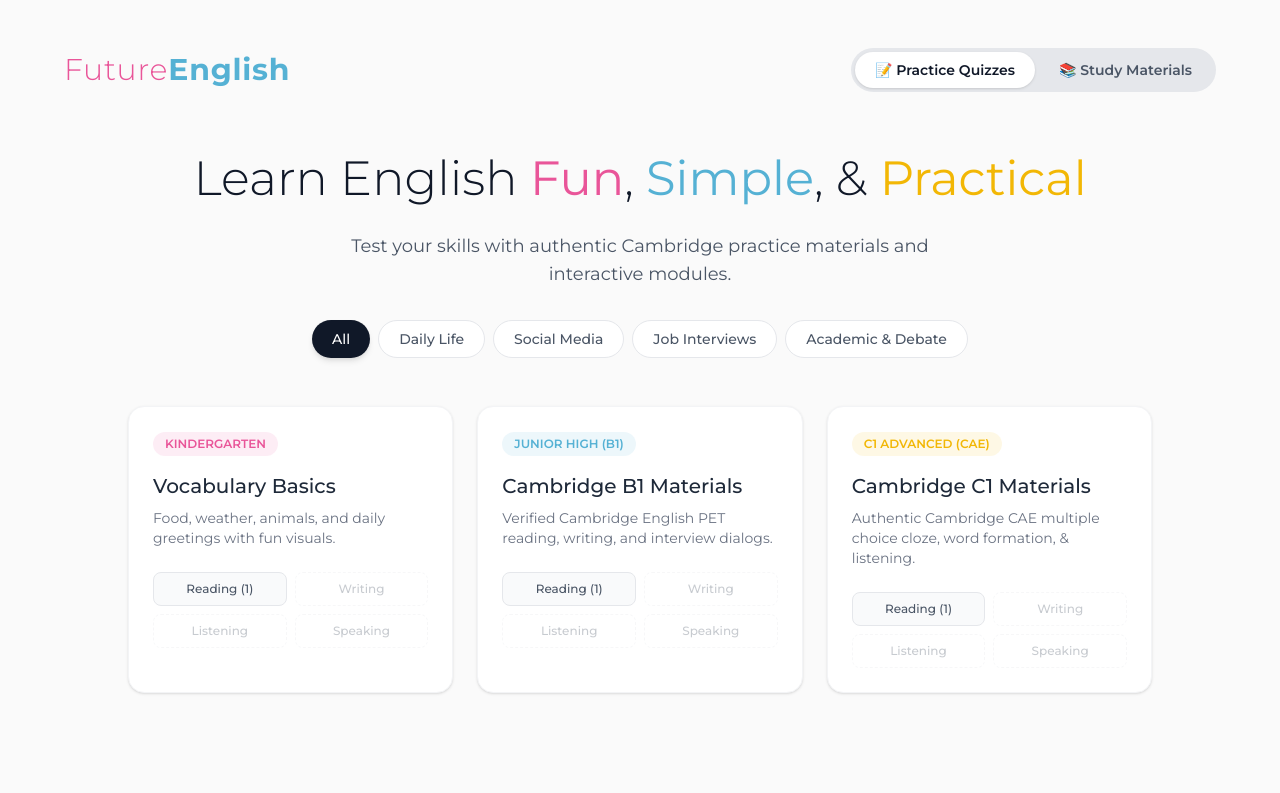
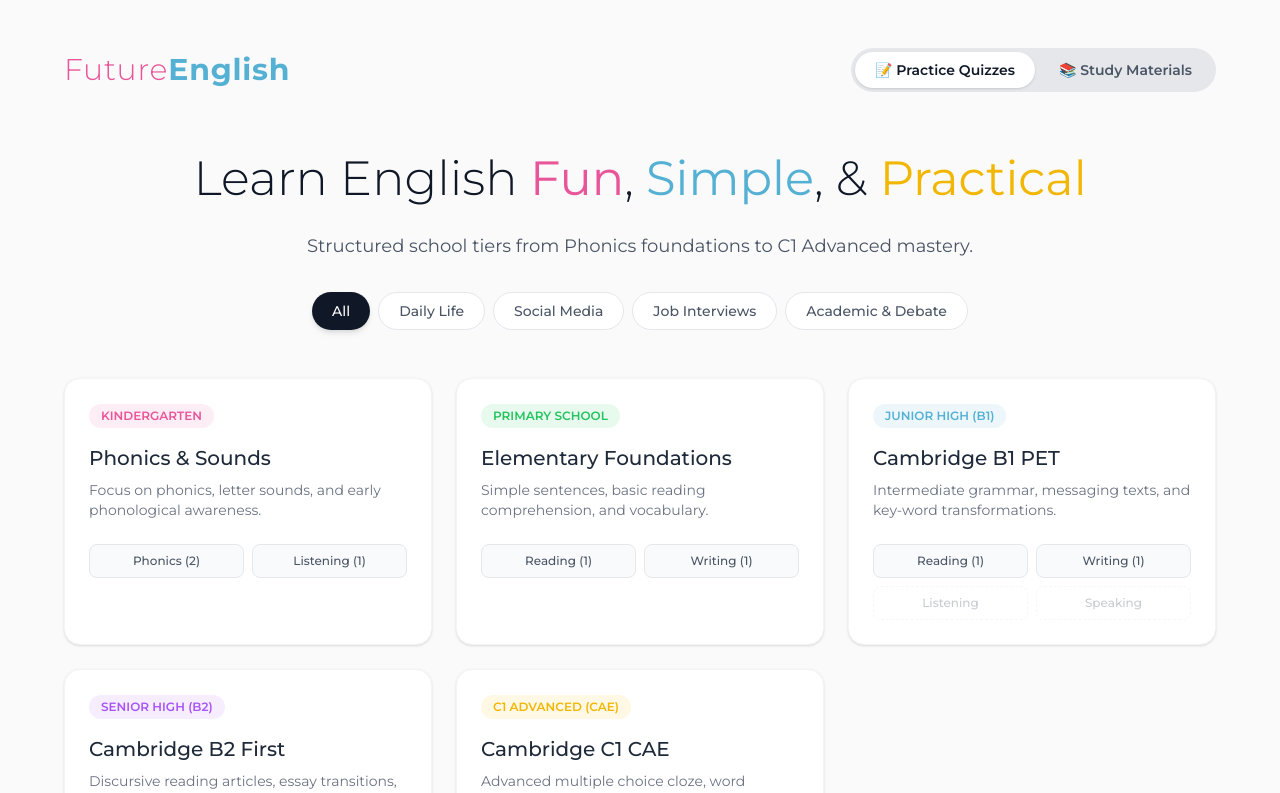
Before and after one commit to KBoer25/future-english-frontend, a Next.js app: page / in a window 1280 px wide. Shown: the top 793 px of the page. Built offline with nearby package versions, Linux system fonts and the light colour scheme.

Commit message:
Added Primary and Senior High tiers, refocused Kindergarten to phonics

```diff
--- a/app/page.tsx
+++ b/app/page.tsx
@@ -33,28 +33,97 @@ export default function Home() {
 
   const topics = ["All", "Daily Life", "Social Media", "Job Interviews", "Academic & Debate"];
 
-  // Quiz Materials
+  // Comprehensive Quizzes across all school tiers
   const materials: Record<string, ModuleData> = {
-    "Kindergarten-Reading": {
-      title: "Kindergarten: Weather & Basic Words",
-      image: "☀️",
+    // ================= KINDERGARTEN (Phonics Focus) =================
+    "Kindergarten-Phonics": {
+      title: "Kindergarten: Letter Sounds & Phonics",
+      image: "🔤",
       category: "Daily Life",
-      source: "Basic EFL Standard",
+      source: "Early Years Phonics Standard",
       questions: [
         {
           id: 1,
-          prompt: "Look at the picture ☀️. What is the weather like today?",
+          prompt: "What sound does the letter 'S' make at the beginning of 'Snake'?",
           options: [
-            { label: "It is Sunny", isCorrect: true },
-            { label: "It is Rainy", isCorrect: false },
-            { label: "It is Cold", isCorrect: false },
+            { label: "Ssss...", isCorrect: true },
+            { label: "Mmmm...", isCorrect: false },
+            { label: "Buh-buh...", isCorrect: false },
           ],
-          explanation: "The sun icon ☀️ means it is Sunny!",
+          explanation: "The letter S makes a hissing 'Ssss' sound like a snake!",
+        },
+        {
+          id: 2,
+          prompt: "Which word starts with the short 'A' sound (/æ/), like in 'Apple'?",
+          options: [
+            { label: "Cat", isCorrect: true },
+            { label: "Dog", isCorrect: false },
+            { label: "Sun", isCorrect: false },
+          ],
+          explanation: "The word 'Cat' uses the short 'A' sound (/æ/).",
         },
       ],
     },
+    "Kindergarten-Listening": {
+      title: "Kindergarten: Auditory Rhymes & Sounds",
+      image: "🎵",
+      category: "Daily Life",
+      source: "Early Years Phonological Awareness",
+      questions: [
+        {
+          id: 1,
+          prompt: "Which word rhymes with 'Cat'?",
+          options: [
+            { label: "Hat", isCorrect: true },
+            { label: "Dog", isCorrect: false },
+            { label: "Pen", isCorrect: false },
+          ],
+          explanation: "'Cat' and 'Hat' share the same ending '-at' sound rhyme.",
+        },
+      ],
+    },
+
+    // ================= PRIMARY SCHOOL (Elementary A1-A2) =================
+    "Primary-Reading": {
+      title: "Primary School: Short Stories & Sentences",
+      image: "📚",
+      category: "Daily Life",
+      source: "Elementary ESL Standard",
+      questions: [
+        {
+          id: 1,
+          prompt: 'Story excerpt: "Leo loves to paint pictures of blue oceans and green trees." What does Leo like to do?',
+          options: [
+            { label: "Paint pictures", isCorrect: true },
+            { label: "Play soccer", isCorrect: false },
+            { label: "Read books", isCorrect: false },
+          ],
+          explanation: "The text states that Leo loves to paint pictures.",
+        },
+      ],
+    },
+    "Primary-Writing": {
+      title: "Primary School: Basic Sentence Building",
+      image: "✏️",
+      category: "Daily Life",
+      source: "Elementary ESL Standard",
+      questions: [
+        {
+          id: 1,
+          prompt: "Choose the correct pronoun: '____ is my best friend. Her name is Anna.'",
+          options: [
+            { label: "She", isCorrect: true },
+            { label: "He", isCorrect: false },
+            { label: "They", isCorrect: false },
+          ],
+          explanation: "We use 'She' for a female subject ('Her name is Anna').",
+        },
+      ],
+    },
+
+    // ================= JUNIOR HIGH SCHOOL (B1 Preliminary) =================
     "Junior High-Reading": {
-      title: "Junior High: Cambridge B1 Reading Comprehension",
+      title: "Junior High: Cambridge B1 Reading",
       image: "📱",
       category: "Social Media",
       source: "Cambridge Assessment English (PET)",
@@ -64,13 +133,67 @@ export default function Home() {
           prompt: 'Message from Stefan: "We\'re outside the cinema. Text if you\'re going to be late..." What should Peter do?',
           options: [
             { label: "Let Stefan know if he is delayed", isCorrect: true },
-            { label: "Tell Stefan which film he wants to watch", isCorrect: false },
             { label: "Wait for Stefan inside the cinema", isCorrect: false },
           ],
-          explanation: "Stefan explicitly asks Peter to text if he will be late so they can adjust plans.",
+          explanation: "Stefan explicitly asks Peter to text if he will be late.",
         },
       ],
     },
+    "Junior High-Writing": {
+      title: "Junior High: Key Word Transformations",
+      image: "✍️",
+      category: "Daily Life",
+      source: "Cambridge Assessment English (PET)",
+      questions: [
+        {
+          id: 1,
+          prompt: 'Original: "Niko really enjoys playing basketball."\nRewrite: "Niko is very keen _______ basketball."',
+          options: [
+            { label: "on", isCorrect: true },
+            { label: "in", isCorrect: false },
+          ],
+          explanation: "The correct preposition pairing is 'keen on'.",
+        },
+      ],
+    },
+
+    // ================= SENIOR HIGH SCHOOL (B2 First / FCE) =================
+    "Senior High-Reading": {
+      title: "Senior High: B2 Discursive Reading",
+      image: "📰",
+      category: "Academic & Debate",
+      source: "Cambridge B2 First (FCE)",
+      questions: [
+        {
+          id: 1,
+          prompt: 'Article excerpt: "Despite initial skepticism regarding remote learning, educators noted a rise in independent student research." What does this imply?',
+          options: [
+            { label: "People doubted remote learning at first, but students became more independent.", isCorrect: true },
+            { label: "Remote learning failed completely across all schools.", isCorrect: false },
+          ],
+          explanation: "'Skepticism' means doubt, which was later proven wrong by increased independence.",
+        },
+      ],
+    },
+    "Senior High-Writing": {
+      title: "Senior High: B2 Essay Cohesion",
+      image: "📝",
+      category: "Academic & Debate",
+      source: "Cambridge B2 First (FCE)",
+      questions: [
+        {
+          id: 1,
+          prompt: "Which phrase is most appropriate to introduce an additional argument in a formal B2 essay?",
+          options: [
+            { label: "Furthermore, it is worth noting that...", isCorrect: true },
+            { label: "Plus, also and stuff...", isCorrect: false },
+          ],
+          explanation: "'Furthermore' is a formal transitional device suited for B2 essay writing.",
+        },
+      ],
+    },
+
+    // ================= C1 ADVANCED (CAE) =================
     "Advanced-Reading": {
       title: "C1 Advanced: Reading & Use of English",
       image: "📖",
@@ -82,50 +205,65 @@ export default function Home() {
           prompt: 'Part 1 Multiple Choice Cloze (Girls & Technology): "That is the _____ from Britain\'s foremost female engineers."',
           options: [
             { label: "instruction", isCorrect: false },
-            { label: "information", isCorrect: false },
-            { label: "opinion", isCorrect: false },
             { label: "advice", isCorrect: true },
           ],
-          explanation: "Official Cambridge Answer: 'advice' is the correct collocate used in this context.",
+          explanation: "Official Cambridge Answer: 'advice' is the correct collocate used in this context[cite: 1].",
+        },
+      ],
+    },
+    "Advanced-Writing": {
+      title: "C1 Advanced: Word Formation",
+      image: "✒️",
+      category: "Academic & Debate",
+      source: "Cambridge Certificate in Advanced English (CAE)",
+      questions: [
+        {
+          id: 1,
+          prompt: 'Part 3 Word Formation (Freud and Dreams): "Sigmund Freud is regarded as the _____ (FOUND) of psychoanalysis."',
+          options: [
+            { label: "FOUNDER", isCorrect: true },
+            { label: "FOUNDATION", isCorrect: false },
+          ],
+          explanation: "Official Cambridge Answer: Agent noun required for a creator is 'FOUNDER'[cite: 1].",
         },
       ],
     },
   };
 
-  // Study Materials / Reference Guide Data
+  // Study Materials & Reference Guides Data
   const studyGuides: StudyMaterial[] = [
+    {
+      title: "Kindergarten: Phonics & Letter Sounds Guide",
+      level: "Kindergarten",
+      category: "Daily Life",
+      summary: "Essential early childhood phonemic awareness and alphabet sound rules.",
+      content: [
+        "Focus on listening and producing letter sounds (phonemes) before letter names.",
+        "Use auditory matching (e.g., matching words that start with the same sound like 'B-ball' or 'C-cat').",
+        "Introduce simple consonant-vowel-consonant (CVC) blending slowly (e.g., /c/ - /a/ - /t/ = cat)."
+      ]
+    },
+    {
+      title: "Primary School: Building Simple Sentences",
+      level: "Primary School (A1-A2)",
+      category: "Daily Life",
+      summary: "Core structural patterns for elementary learners.",
+      content: [
+        "Subject + Verb + Object structure (e.g., 'I play football').",
+        "Using basic pronouns correctly (he, she, it, they).",
+        "Expanding vocabulary through daily descriptive adjectives (big, small, happy, sad)."
+      ]
+    },
     {
       title: "C1 Advanced: Word Formation Patterns",
       level: "C1 Advanced",
       category: "Academic & Debate",
-      summary: "Mastering prefixes, suffixes, and internal root changes for CAE Part 3.",
+      summary: "Mastering prefixes, suffixes, and internal root changes for CAE Part 3[cite: 1].",
       content: [
-        "Root -> Noun: FOUND ➔ FOUNDER / FOUNDATION",
+        "Root -> Noun: FOUND ➔ FOUNDER / FOUNDATION[cite: 1]",
         "Root -> Adjective: INFLUENCE ➔ INFLUENTIAL",
         "Negative Prefixes: Use un-, dis-, ir-, or mis- (e.g., RELIABLE ➔ UNRELIABLE).",
-        "Always check whether a plural noun is required at the end of the line."
-      ]
-    },
-    {
-      title: "B1 Preliminary: Key Prepositions of Time & Place",
-      level: "Junior High (B1)",
-      category: "Daily Life",
-      summary: "Quick rules for using IN, ON, and AT correctly.",
-      content: [
-        "AT: Specific times (at 5 PM) and exact locations (at the door).",
-        "ON: Days of the week (on Monday) and surfaces (on the table).",
-        "IN: Months, years, centuries, and larger spaces (in London, in July)."
-      ]
-    },
-    {
-      title: "Kindergarten: Daily Sight Words",
-      level: "Kindergarten",
-      category: "Daily Life",
-      summary: "Foundational vocabulary for early learners.",
-      content: [
-        "Greetings: Good morning, hello, goodbye, good night.",
-        "Weather: Sunny, rainy, cloudy, windy, cold, hot.",
-        "Colors & Objects: Apple (A-P-P-L-E), Pencil (P-E-N-C-I-L)."
+        "Always check whether a plural noun is required at the end of the line[cite: 1]."
       ]
     }
   ];
@@ -207,7 +345,7 @@ export default function Home() {
 
                   {selectedOptIdx !== undefined && (
                     <div className="p-5 rounded-2xl bg-blue-50/70 border border-blue-100 text-sm text-blue-900 leading-relaxed">
-                      <span className="font-bold text-blue-950 block mb-1">Source Explanation:</span>
+                      <span className="font-bold text-blue-950 block mb-1">Explanation:</span>
                       {q.explanation}
                     </div>
                   )}
@@ -220,16 +358,14 @@ export default function Home() {
     );
   }
 
-  // MAIN HOMEPAGE VIEW WITH TABS (Quizzes vs Study Materials)
+  // MAIN HOMEPAGE VIEW WITH TABS
   return (
     <main className="min-h-screen bg-[#FAFAFA] text-gray-800 font-sans p-8 relative">
-      {/* Navigation Header */}
       <nav className="max-w-6xl mx-auto flex justify-between items-center py-4 mb-6">
         <h1 className="text-3xl font-light text-[#E95599] tracking-wide">
           Future<span className="font-bold text-[#55b1d4]">English</span>
         </h1>
 
-        {/* Top Tab Switcher */}
         <div className="bg-gray-200 p-1 rounded-full flex gap-1">
           <button
             onClick={() => setActiveTab("quizzes")}
@@ -250,7 +386,6 @@ export default function Home() {
         </div>
       </nav>
 
-      {/* Hero Section */}
       <section className="max-w-4xl mx-auto text-center my-10">
         <h2 className="text-5xl font-light text-gray-900 mb-6 leading-tight">
           Learn English <span className="text-[#E95599] font-normal">Fun</span>,{" "}
@@ -259,8 +394,8 @@ export default function Home() {
         </h2>
         <p className="text-lg text-gray-600 mb-8 max-w-2xl mx-auto">
           {activeTab === "quizzes"
-            ? "Test your skills with authentic Cambridge practice materials and interactive modules."
-            : "Explore core grammar rules, vocabulary lists, and exam strategy cheat sheets."}
+            ? "Structured school tiers from Phonics foundations to C1 Advanced mastery."
+            : "Explore core grammar rules, phonics guides, and exam strategy cheat sheets."}
         </p>
 
         {activeTab === "quizzes" && (
@@ -282,18 +417,18 @@ export default function Home() {
         )}
       </section>
 
-      {/* TAB 1: PRACTICE QUIZZES GRID */}
+      {/* TAB 1: PRACTICE QUIZZES GRID (All School Tiers) */}
       {activeTab === "quizzes" && (
-        <section className="max-w-5xl mx-auto grid md:grid-cols-3 gap-6">
+        <section className="max-w-6xl mx-auto grid md:grid-cols-3 gap-6">
           {/* Kindergarten */}
           <div className="bg-white p-6 rounded-2xl border border-gray-100 shadow-sm hover:shadow-md transition">
             <span className="inline-block bg-[#E95599]/10 text-[#E95599] text-xs font-semibold px-3 py-1 rounded-full mb-4">
               KINDERGARTEN
             </span>
-            <h3 className="text-xl font-medium text-gray-800 mb-2">Vocabulary Basics</h3>
-            <p className="text-sm text-gray-500 mb-6">Food, weather, animals, and daily greetings with fun visuals.</p>
+            <h3 className="text-xl font-medium text-gray-800 mb-2">Phonics & Sounds</h3>
+            <p className="text-sm text-gray-500 mb-6">Focus on phonics, letter sounds, and early phonological awareness.</p>
             <div className="grid grid-cols-2 gap-2 text-center text-xs text-gray-600">
-              {["Reading", "Writing", "Listening", "Speaking"].map((skill) => {
+              {["Phonics", "Listening"].map((skill) => {
                 const key = `Kindergarten-${skill}`;
                 const item = materials[key];
                 return (
@@ -311,13 +446,39 @@ export default function Home() {
             </div>
           </div>
 
+          {/* Primary School */}
+          <div className="bg-white p-6 rounded-2xl border border-gray-100 shadow-sm hover:shadow-md transition">
+            <span className="inline-block bg-[#22c55e]/10 text-[#22c55e] text-xs font-semibold px-3 py-1 rounded-full mb-4">
+              PRIMARY SCHOOL
+            </span>
+            <h3 className="text-xl font-medium text-gray-800 mb-2">Elementary Foundations</h3>
+            <p className="text-sm text-gray-500 mb-6">Simple sentences, basic reading comprehension, and vocabulary.</p>
+            <div className="grid grid-cols-2 gap-2 text-center text-xs text-gray-600">
+              {["Reading", "Writing"].map((skill) => {
+                const key = `Primary-${skill}`;
+                const item = materials[key];
+                return (
+                  <button
+                    key={skill}
+                    onClick={() => item && setActiveModuleKey(key)}
+                    className={`p-2 rounded-lg border transition font-medium ${
+                      item ? "bg-gray-50 hover:bg-[#22c55e] hover:text-white border-gray-200 cursor-pointer" : "opacity-30 border-dashed border-gray-200 cursor-not-allowed"
+                    }`}
+                  >
+                    {skill} {item ? `(${item.questions.length})` : ""}
+                  </button>
+                );
+              })}
+            </div>
+          </div>
+
           {/* Junior High */}
           <div className="bg-white p-6 rounded-2xl border border-gray-100 shadow-sm hover:shadow-md transition">
             <span className="inline-block bg-[#55b1d4]/10 text-[#55b1d4] text-xs font-semibold px-3 py-1 rounded-full mb-4">
               JUNIOR HIGH (B1)
             </span>
-            <h3 className="text-xl font-medium text-gray-800 mb-2">Cambridge B1 Materials</h3>
-            <p className="text-sm text-gray-500 mb-6">Verified Cambridge English PET reading, writing, and interview dialogs.</p>
+            <h3 className="text-xl font-medium text-gray-800 mb-2">Cambridge B1 PET</h3>
+            <p className="text-sm text-gray-500 mb-6">Intermediate grammar, messaging texts, and key-word transformations.</p>
             <div className="grid grid-cols-2 gap-2 text-center text-xs text-gray-600">
               {["Reading", "Writing", "Listening", "Speaking"].map((skill) => {
                 const key = `Junior High-${skill}`;
@@ -337,13 +498,39 @@ export default function Home() {
             </div>
           </div>
 
+          {/* Senior High */}
+          <div className="bg-white p-6 rounded-2xl border border-gray-100 shadow-sm hover:shadow-md transition">
+            <span className="inline-block bg-[#a855f7]/10 text-[#a855f7] text-xs font-semibold px-3 py-1 rounded-full mb-4">
+              SENIOR HIGH (B2)
+            </span>
+            <h3 className="text-xl font-medium text-gray-800 mb-2">Cambridge B2 First</h3>
+            <p className="text-sm text-gray-500 mb-6">Discursive reading articles, essay transitions, and formal cohesion.</p>
+            <div className="grid grid-cols-2 gap-2 text-center text-xs text-gray-600">
+              {["Reading", "Writing"].map((skill) => {
+                const key = `Senior High-${skill}`;
+                const item = materials[key];
+                return (
+                  <button
+                    key={skill}
+                    onClick={() => item && setActiveModuleKey(key)}
+                    className={`p-2 rounded-lg border transition font-medium ${
+                      item ? "bg-gray-50 hover:bg-[#a855f7] hover:text-white border-gray-200 cursor-pointer" : "opacity-30 border-dashed border-gray-200 cursor-not-allowed"
+                    }`}
+                  >
+                    {skill} {item ? `(${item.questions.length})` : ""}
+                  </button>
+                );
+              })}
+            </div>
+          </div>
+
           {/* Advanced */}
           <div className="bg-white p-6 rounded-2xl border border-gray-100 shadow-sm hover:shadow-md transition">
             <span className="inline-block bg-[#f2b705]/10 text-[#f2b705] text-xs font-semibold px-3 py-1 rounded-full mb-4">
               C1 ADVANCED (CAE)
             </span>
-            <h3 className="text-xl font-medium text-gray-800 mb-2">Cambridge C1 Materials</h3>
-            <p className="text-sm text-gray-500 mb-6">Authentic Cambridge CAE multiple choice cloze, word formation, & listening.</p>
+            <h3 className="text-xl font-medium text-gray-800 mb-2">Cambridge C1 CAE</h3>
+            <p className="text-sm text-gray-500 mb-6">Advanced multiple choice cloze, word formation, and listening analysis[cite: 1].</p>
             <div className="grid grid-cols-2 gap-2 text-center text-xs text-gray-600">
               {["Reading", "Writing", "Listening", "Speaking"].map((skill) => {
                 const key = `Advanced-${skill}`;
@@ -365,7 +552,7 @@ export default function Home() {
         </section>
       )}
 
-      {/* TAB 2: STUDY MATERIALS & REFERENCE GUIDES */}
+      {/* TAB 2: STUDY MATERIALS */}
       {activeTab === "materials" && (
         <section className="max-w-4xl mx-auto space-y-6">
           {studyGuides.map((guide, idx) => (
```
